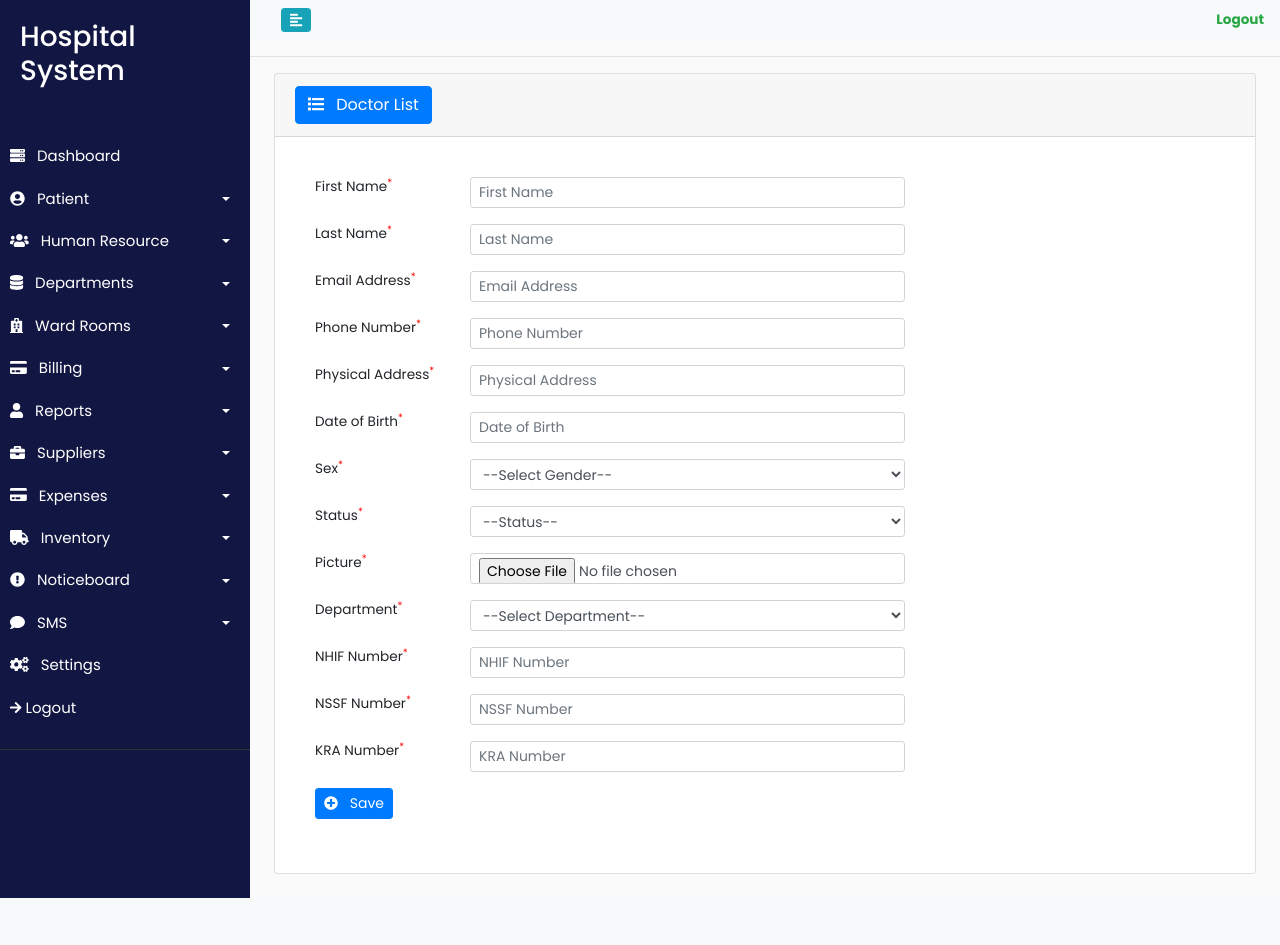
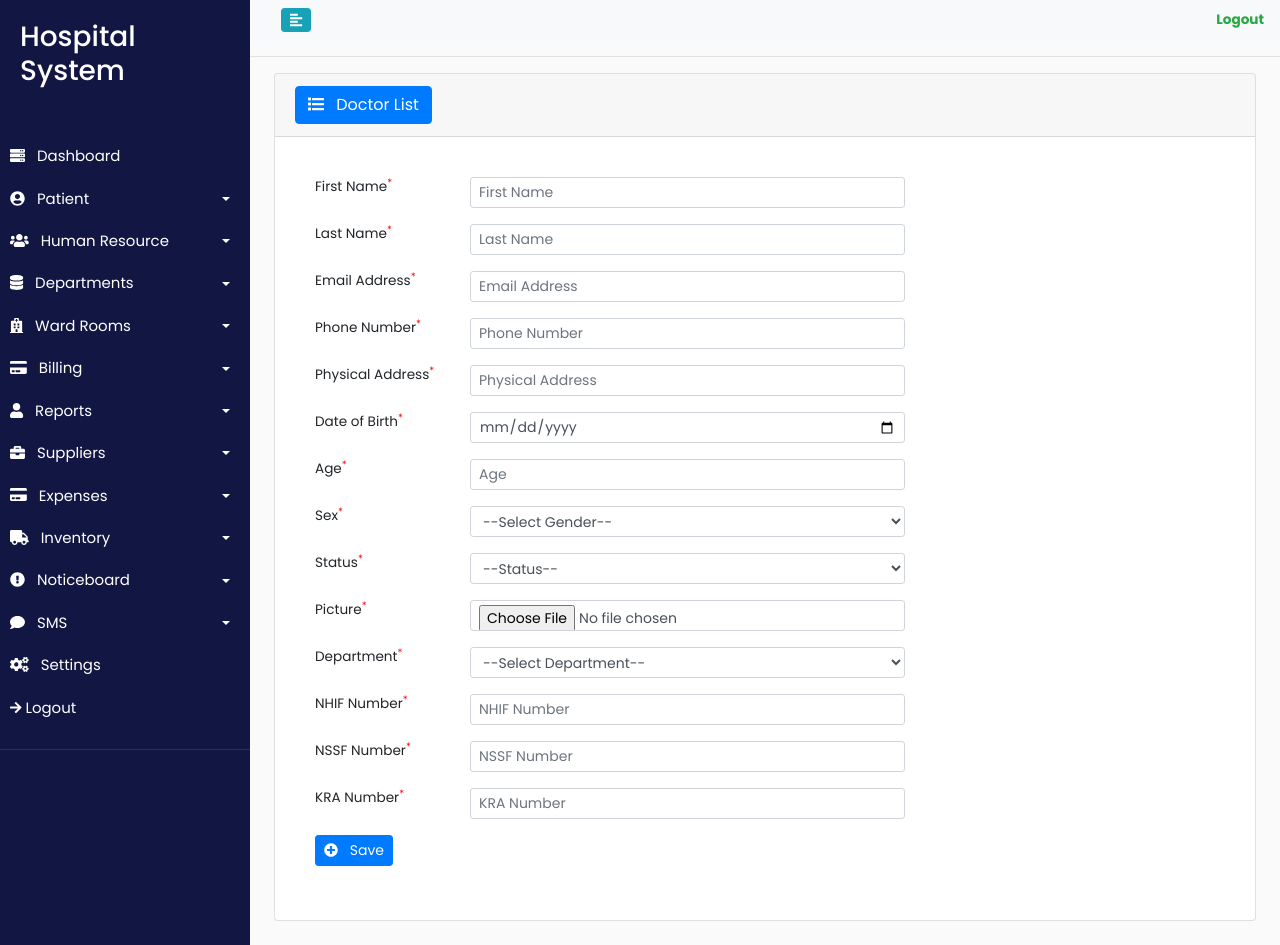
Before and after one commit to ealpha072/Hospital-Management-System, a PHP site: page /pages/add_doctor.php in a window 1280 px wide. Before the commit the page ends 898 px from the top, so only its background shows below. Run offline with PHP 8.4, Linux system fonts and the light colour scheme; some libraries are stand-ins or nearby versions.

Commit message:
Fixed add doctor error

```diff
--- a/pages/add_doctor.php
+++ b/pages/add_doctor.php
@@ -44,16 +44,24 @@
                 <div class="form-group row">
                     <label for="" class="col-sm-2">Date of Birth<sup>*</sup></label>
                     <div class="col-sm-6">
-                        <input type="text" name="dob" id="" class="form-control form-control-sm" placeholder="Date of Birth">
+                        <input type="date" name="dob" id="" class="form-control form-control-sm" placeholder="Date of Birth">
                     </div>
                 </div>
+
+                <div class="form-group row">
+                    <label for="" class="col-sm-2">Age<sup>*</sup></label>
+                    <div class="col-sm-6">
+                        <input type="number" name="age" id="" class="form-control form-control-sm" placeholder="Age">
+                    </div>
+                </div>
+
 
                 <div class="form-group row">
                     <label for="" class="col-sm-2">Sex<sup>*</sup></label>
                     <div class="col-sm-6">
                         <select name="sex" id="" class="form-control form-control-sm">
                             <option value="" disabled selected>--Select Gender--</option>
-                            <option value="male">Man</option>
+                            <option value="male">Male</option>
                             <option value="female">Female</option>
                         </select>
                     </div>
```
Also changed, not shown: config/classes.php (+8 -4 lines).
